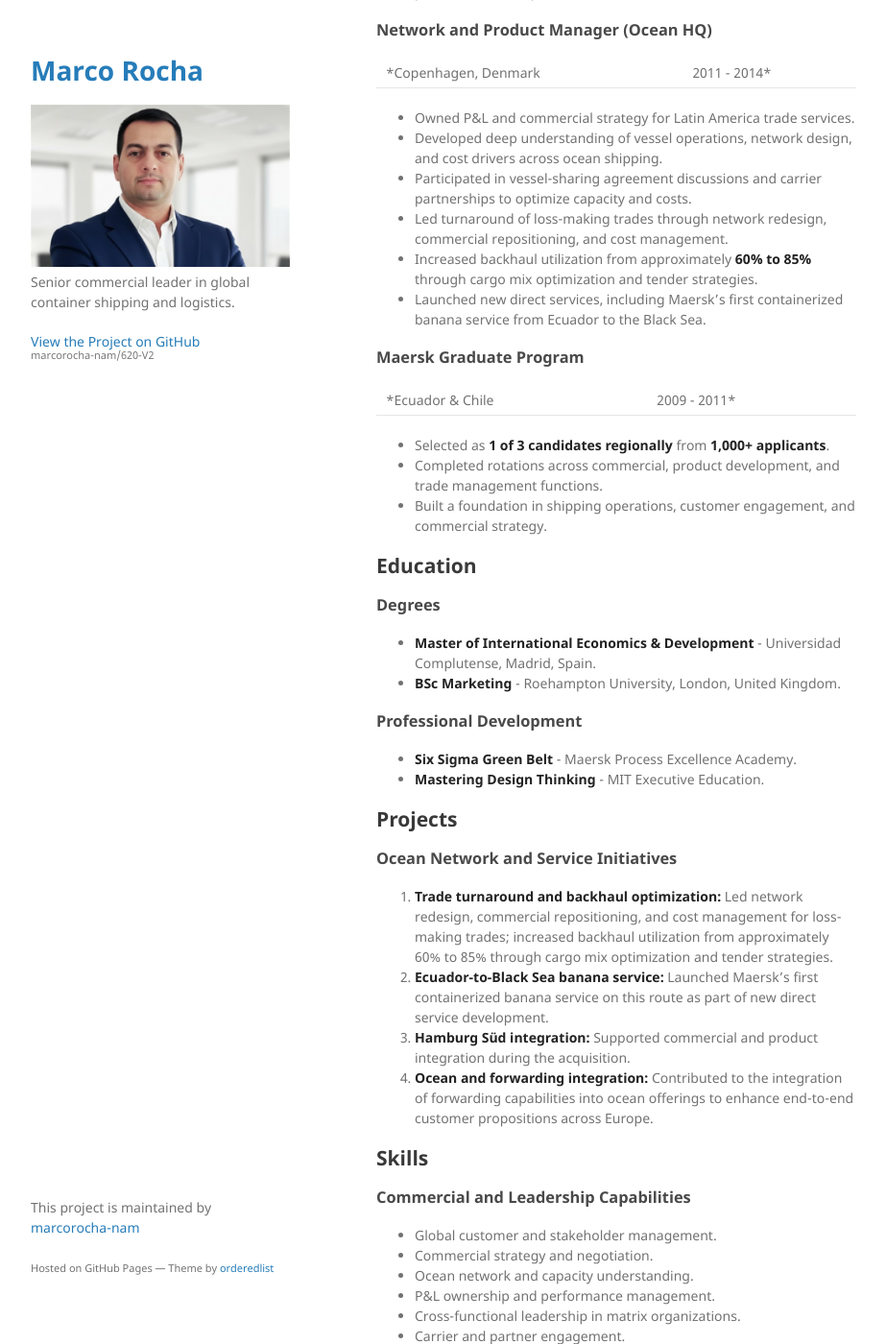
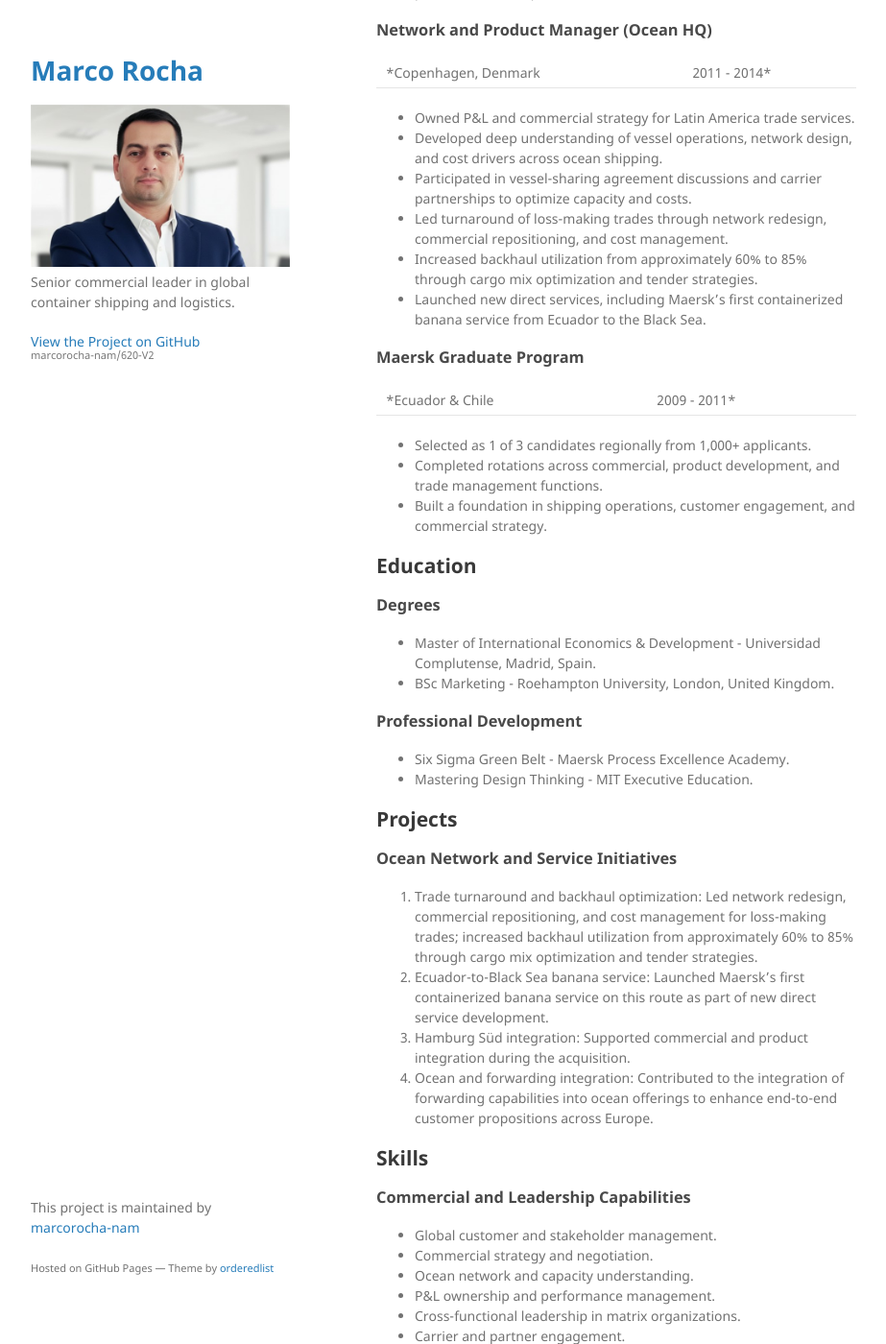
Before and after one commit to marcorocha-nam/620-V2, a Jekyll site: the page built from index.md, in a window 1280 px wide and 1400 px high, scrolled down 1632 px. Shown: the whole window at 96% size, without its empty margins (178-1101 px from the left). Built offline with Jekyll 4.4.1, drawn with Linux system fonts in a browser that asks for light colours; our own code applies the rules of GitHub Pages for plain Markdown files; some of the changed text lies outside the part shown.

Commit message:
Remove bold formatting from body content

```diff
--- a/index.md
+++ b/index.md
@@ -8,22 +8,22 @@ layout: default
 
 ## Summary
 
-**Senior commercial leader in global container shipping and logistics**, with extensive experience across ocean network, product, and forwarding. Proven track record of managing `P&L` performance, shaping network and product strategies, and engaging strategic customers and partners to deliver commercial and operational outcomes.
+Senior commercial leader in global container shipping and logistics, with extensive experience across ocean network, product, and forwarding. Proven track record of managing `P&L` performance, shaping network and product strategies, and engaging strategic customers and partners to deliver commercial and operational outcomes.
 
 Strong understanding of global shipping dynamics, including vessel operations, capacity management, and carrier partnerships. Experienced in leading complex negotiations, aligning stakeholders across functions and geographies, and translating customer needs into actionable solutions across global networks.
 
 ## Work Experience
 
-**A.P. Møller-Maersk** | *2009 - Present*
+A.P. Møller-Maersk | *2009 - Present*
 
 ### Head of LCL, Ocean Forwarding & Cargo Risk Management - Europe
 
 *The Hague, Netherlands | Present*
 
-- Own full P&L and strategic direction for Ocean Forwarding, LCL, and Cargo Risk Management across Europe, with approximately **$400M revenue**.
+- Own full P&L and strategic direction for Ocean Forwarding, LCL, and Cargo Risk Management across Europe, with approximately $400M revenue.
 - Engage strategic customers and internal stakeholders to shape value propositions and support commercial discussions.
 - Act as a senior interface between commercial, product, and operations teams, aligning customer expectations with execution.
-- Lead a matrix organization of approximately **350 people** across multiple countries, driving performance, capability, and delivery outcomes.
+- Lead a matrix organization of approximately 350 people across multiple countries, driving performance, capability, and delivery outcomes.
 - Drive commercial growth through trade lane development, product positioning, and integration between ocean and forwarding offerings.
 - Lead strategic negotiations with carriers and partners to secure capacity, optimize costs, and ensure service reliability.
 - Contribute to complex deal structures and long-term partnership discussions across key accounts.
@@ -32,7 +32,7 @@ Strong understanding of global shipping dynamics, including vessel operations, c
 
 *Rotterdam, Netherlands | 2021 - 2023*
 
-- Led commercial and pricing initiatives across approximately **7,500 customers** and **1.5M FFEs**.
+- Led commercial and pricing initiatives across approximately 7,500 customers and 1.5M FFEs.
 - Strengthened pricing discipline and market responsiveness through data-driven decision making.
 - Supported alignment between commercial, product, and operational teams across Europe.
 - Contributed to integrating forwarding capabilities into ocean offerings, enhancing end-to-end customer propositions.
@@ -56,14 +56,14 @@ Strong understanding of global shipping dynamics, including vessel operations, c
 - Developed deep understanding of vessel operations, network design, and cost drivers across ocean shipping.
 - Participated in vessel-sharing agreement discussions and carrier partnerships to optimize capacity and costs.
 - Led turnaround of loss-making trades through network redesign, commercial repositioning, and cost management.
-- Increased backhaul utilization from approximately **60% to 85%** through cargo mix optimization and tender strategies.
+- Increased backhaul utilization from approximately 60% to 85% through cargo mix optimization and tender strategies.
 - Launched new direct services, including Maersk's first containerized banana service from Ecuador to the Black Sea.
 
 ### Maersk Graduate Program
 
 *Ecuador & Chile | 2009 - 2011*
 
-- Selected as **1 of 3 candidates regionally** from **1,000+ applicants**.
+- Selected as 1 of 3 candidates regionally from 1,000+ applicants.
 - Completed rotations across commercial, product development, and trade management functions.
 - Built a foundation in shipping operations, customer engagement, and commercial strategy.
 
@@ -71,22 +71,22 @@ Strong understanding of global shipping dynamics, including vessel operations, c
 
 ### Degrees
 
-- **Master of International Economics & Development** - Universidad Complutense, Madrid, Spain.
-- **BSc Marketing** - Roehampton University, London, United Kingdom.
+- Master of International Economics & Development - Universidad Complutense, Madrid, Spain.
+- BSc Marketing - Roehampton University, London, United Kingdom.
 
 ### Professional Development
 
-- **Six Sigma Green Belt** - Maersk Process Excellence Academy.
-- **Mastering Design Thinking** - MIT Executive Education.
+- Six Sigma Green Belt - Maersk Process Excellence Academy.
+- Mastering Design Thinking - MIT Executive Education.
 
 ## Projects
 
 ### Ocean Network and Service Initiatives
 
-1. **Trade turnaround and backhaul optimization:** Led network redesign, commercial repositioning, and cost management for loss-making trades; increased backhaul utilization from approximately 60% to 85% through cargo mix optimization and tender strategies.
-2. **Ecuador-to-Black Sea banana service:** Launched Maersk's first containerized banana service on this route as part of new direct service development.
-3. **Hamburg Süd integration:** Supported commercial and product integration during the acquisition.
-4. **Ocean and forwarding integration:** Contributed to the integration of forwarding capabilities into ocean offerings to enhance end-to-end customer propositions across Europe.
+1. Trade turnaround and backhaul optimization: Led network redesign, commercial repositioning, and cost management for loss-making trades; increased backhaul utilization from approximately 60% to 85% through cargo mix optimization and tender strategies.
+2. Ecuador-to-Black Sea banana service: Launched Maersk's first containerized banana service on this route as part of new direct service development.
+3. Hamburg Süd integration: Supported commercial and product integration during the acquisition.
+4. Ocean and forwarding integration: Contributed to the integration of forwarding capabilities into ocean offerings to enhance end-to-end customer propositions across Europe.
 
 ## Skills
 
```
Also changed, not shown: other parts of index.md (+3 -3 lines).
